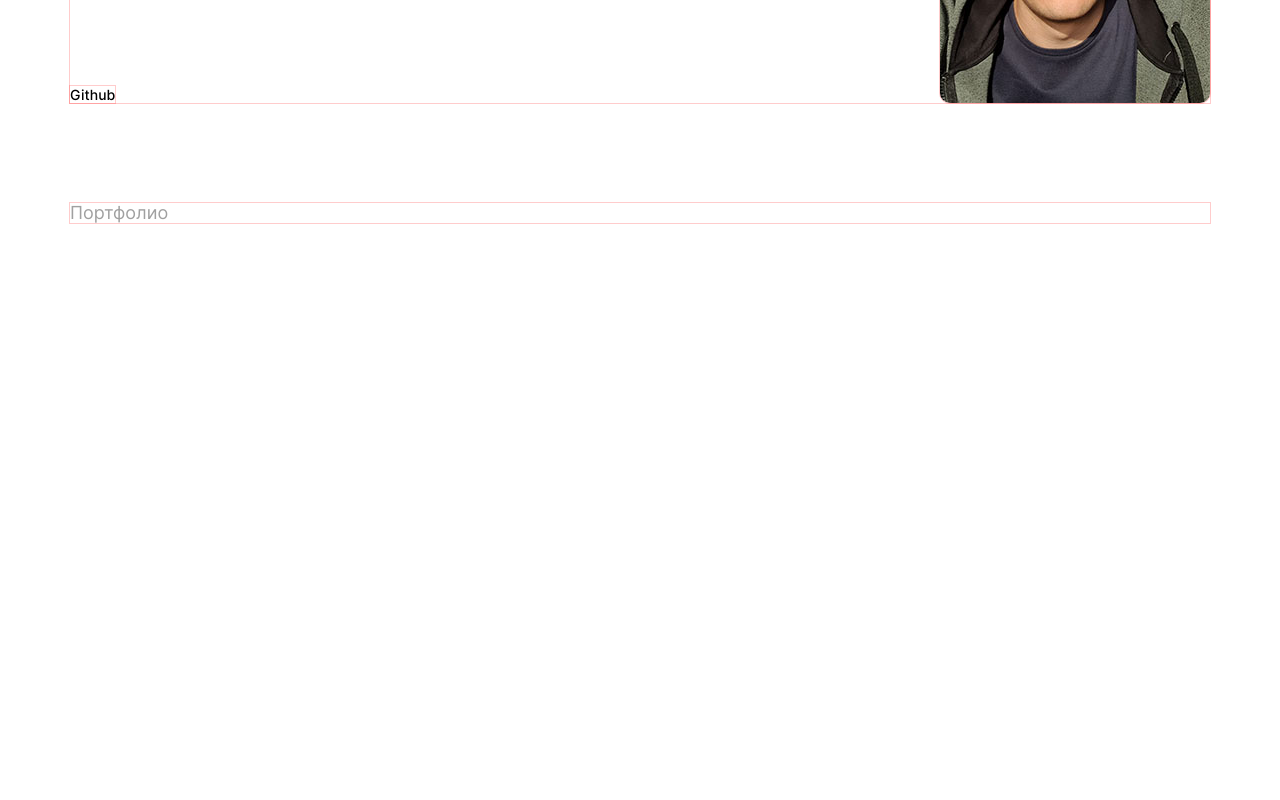
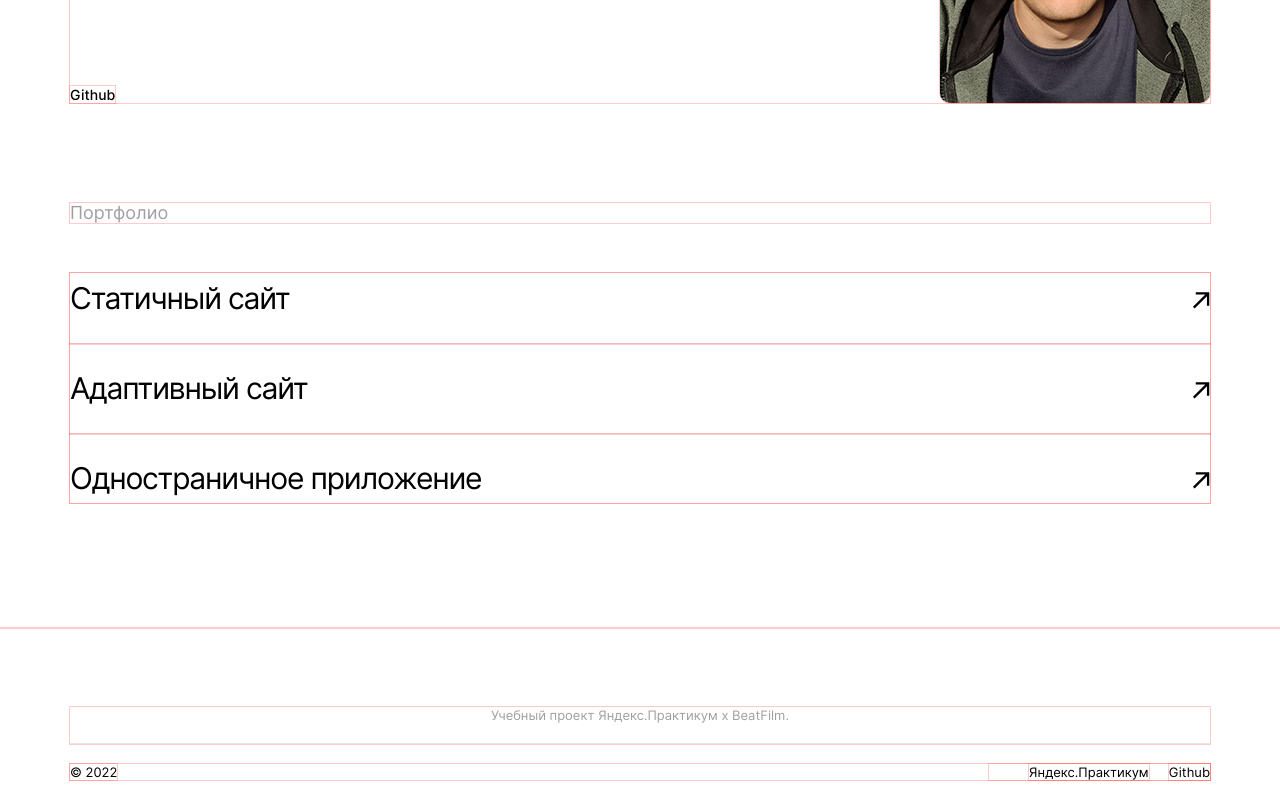
Before and after one commit to voitekhovich/movies-explorer-frontend, a React (Create React App) app: page / in a window 1280 px wide. Shown: the part 2333-3133 px from the top of the page. Before the commit the page ends 2681 px from the top, so only its background shows below. Built offline with nearby package versions, Linux system fonts and the light colour scheme.

Commit message:
feat: Сверстать блоки

```diff
--- a/src/components/AboutMe/AboutMe.css
+++ b/src/components/AboutMe/AboutMe.css
@@ -60,3 +60,35 @@
   line-height: 20px;
   color: #a0a0a0;
 }
+
+.about-me__portfolio-list {
+  margin: 50px 0 0;
+  padding: 0;
+  list-style: none;
+  position: relative;
+}
+
+.about-me__portfolio-item {
+  /* max-width: 880px; */
+  padding: 19px 0 20px;
+  font-weight: 400;
+  font-size: 30px;
+  line-height: 50px;
+  letter-spacing: -0.04em;
+  border-bottom: #e8e8e8 1px solid;
+}
+
+.about-me__portfolio-item:first-child {
+  padding-top: 0;
+}
+
+.about-me__portfolio-item:last-child {
+  border: none;
+  padding-bottom: 0;
+}
+
+.about-me__portfolio-item:after {
+  content: url(../../images/link.svg);
+  position: absolute;
+  right: 0;
+}
--- a/src/components/AboutMe/AboutMe.jsx
+++ b/src/components/AboutMe/AboutMe.jsx
@@ -20,6 +20,11 @@ function AboutMe() {
         <a className='about-me__url' href='https://github.com'>Github</a>
       </div>
       <p className='about-me__portfolio'>Портфолио</p>
+      <ul className='about-me__portfolio-list'>
+        <li className='about-me__portfolio-item'>Статичный сайт</li>
+        <li className='about-me__portfolio-item'>Адаптивный сайт</li>
+        <li className='about-me__portfolio-item'>Одностраничное приложение</li>
+      </ul>
     </div>
   );
 }
--- /dev/null
+++ b/src/components/Footer/Footer.css
@@ -0,0 +1,39 @@
+.footer {
+  padding: 79px 70px 20px;
+}
+
+.footer__text {
+  margin: 0;
+  font-weight: 400;
+  font-size: 13px;
+  line-height: 16px;
+  text-align: center;
+  color: #A0A0A0;
+  padding-bottom: 20px;
+  border-bottom: #e8e8e8 solid 1px;
+}
+
+.footer__block {
+  margin-top: 20px;
+  display: flex;
+  justify-content: space-between;
+  align-items: center;
+}
+
+.footer__copyright {
+  margin: 0;
+  font-weight: 400;
+  font-size: 13px;
+  line-height: 16px;
+}
+
+.footer__links {
+  margin: 0;
+  display: flex;
+  justify-content: flex-end;
+  gap: 20px;
+  font-weight: 400;
+  font-size: 13px;
+  line-height: 16px;
+  list-style: none;
+}
--- /dev/null
+++ b/src/components/Footer/Footer.jsx
@@ -0,0 +1,20 @@
+import './Footer.css';
+
+import React from 'react';
+
+function Footer() {
+  return (
+    <div className='footer'>
+      <p className='footer__text'>Учебный проект Яндекс.Практикум х BeatFilm.</p>
+      <div className='footer__block'>
+        <p className='footer__copyright'>&copy; 2022</p>
+        <ul className='footer__links'>
+          <li>Яндекс.Практикум</li>
+          <li>Github</li>
+        </ul>
+      </div>
+    </div>
+  );
+}
+
+export default Footer;
--- a/src/components/pages/Main/Main.jsx
+++ b/src/components/pages/Main/Main.jsx
@@ -7,6 +7,7 @@ import Promo from '../../Promo/Promo';
 import AboutProject from '../../AboutProject/AboutProject';
 import Techs from '../../Techs/Techs';
 import AboutMe from '../../AboutMe/AboutMe';
+import Footer from '../../Footer/Footer';
 
 function Main() {
   return (
@@ -16,6 +17,7 @@ function Main() {
       <AboutProject />
       <Techs />
       <AboutMe />
+      <Footer />
     </React.Fragment>
   );
 }
```
Also changed, not shown: src/images/link.svg (added).
